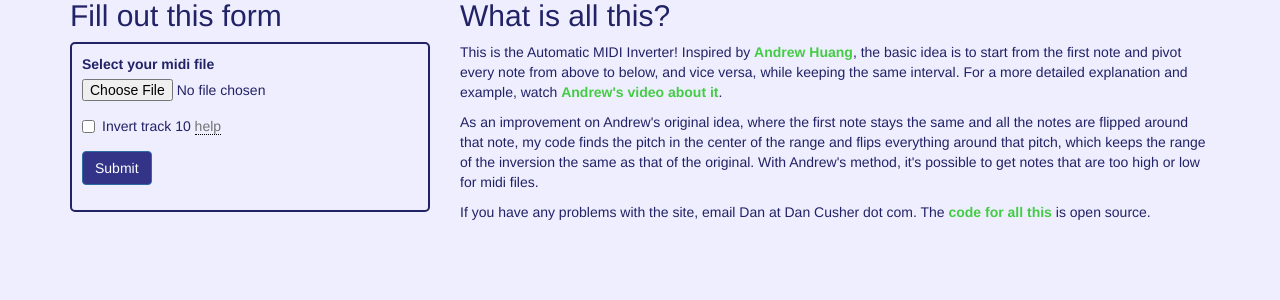
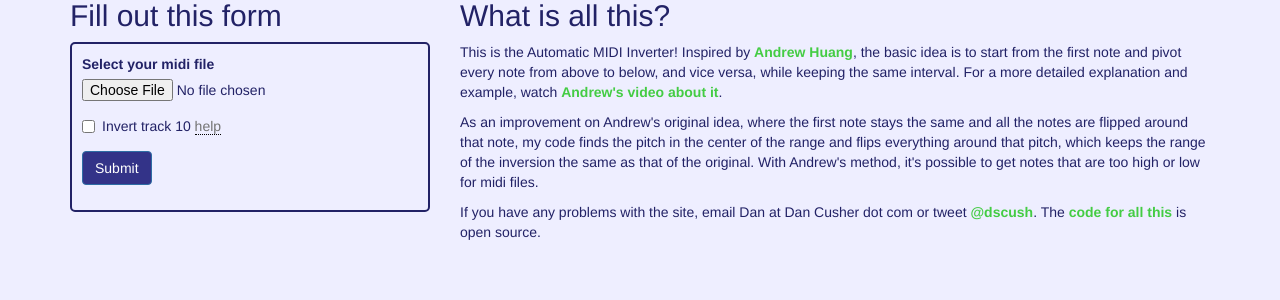
Before and after one commit to dscush/midi-inverter, a Flask app: page / in a window 1280 px wide. Shown: the part 205-505 px from the top of the page. Run offline with Flask 2, Linux system fonts and the light colour scheme; some libraries are stand-ins or nearby versions.

Commit message:
Add twitter link

```diff
--- a/templates/index.html
+++ b/templates/index.html
@@ -83,7 +83,7 @@
                         As an improvement on Andrew's original idea, where the first note stays the same and all the notes are flipped around that note, my code finds the pitch in the center of the range and flips everything around that pitch, which keeps the range of the inversion the same as that of the original.  With Andrew's method, it's possible to get notes that are too high or low for midi files.
                     </p>
                     <p>
-                        If you have any problems with the site, email Dan at Dan Cusher dot com.  The <a href="https://github.com/dscush/midi-inverter">code for all this</a> is open source.
+                        If you have any problems with the site, email Dan at Dan Cusher dot com or tweet <a href="https://twitter.com/dscush">@dscush</a>.  The <a href="https://github.com/dscush/midi-inverter">code for all this</a> is open source.
                     </p>
                 </section>
             </div>
```
